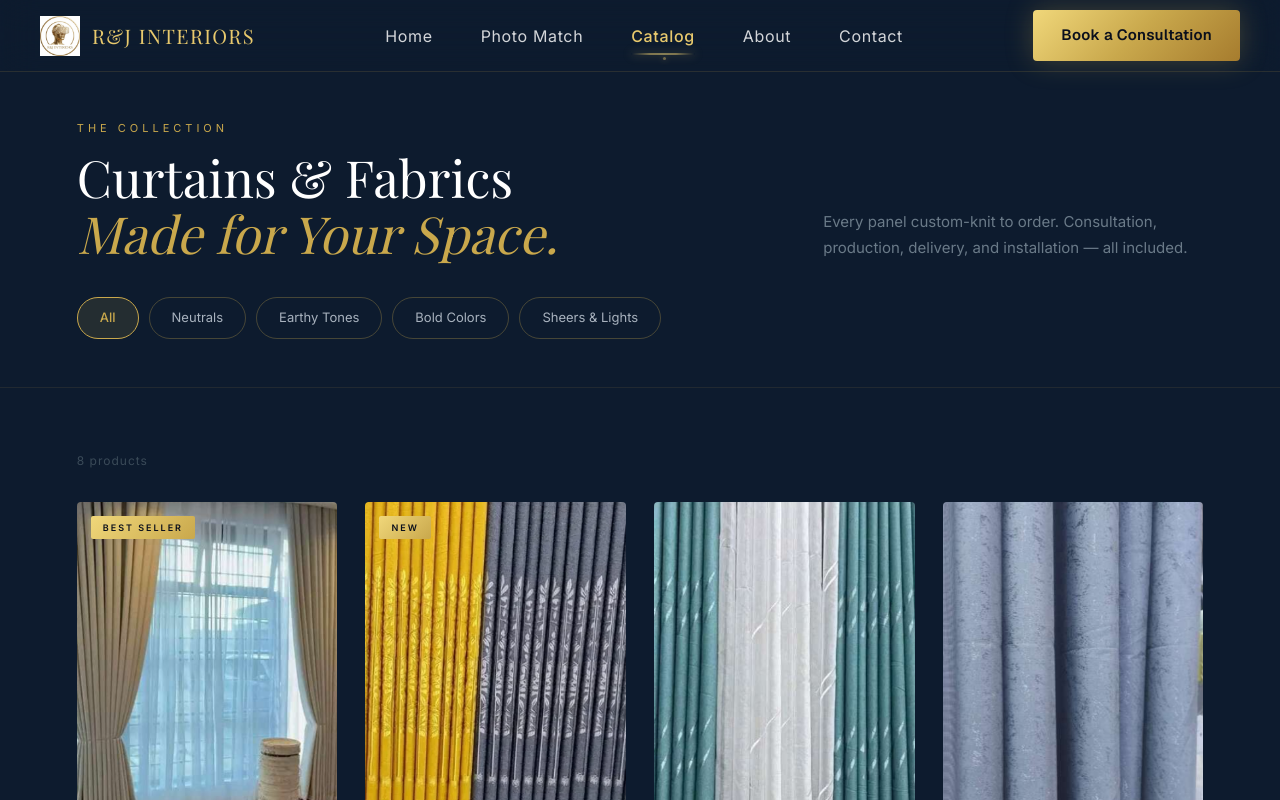
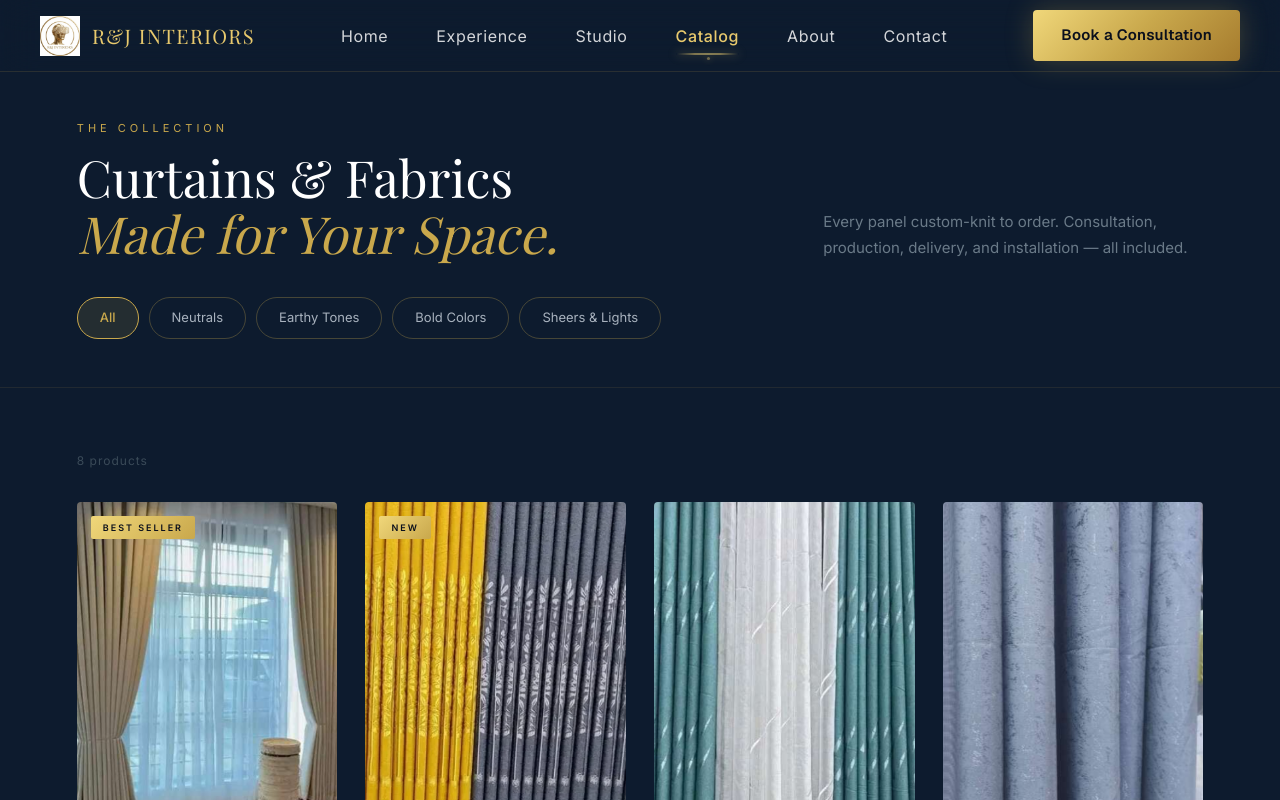
Before and after one commit to ALIBCJH/r-and-j, a Next.js app: page /catalog in a window 1280 px wide. Shown: the top 800 px of the page. Built offline with nearby package versions, Linux system fonts and the light colour scheme.

Commit message:
fix: navbar — add Experience link, rename Photo Match to Studio
- Add /experience to main nav links
- Rename 'Photo Match' → 'Studio' (shorter, cleaner)
- Mobile menu bottom button: 'Photo Match Studio' → 'Fabric Studio'

Co-Authored-By: Claude Sonnet 4.6 <noreply@anthropic.com>

```diff
--- a/app/components/landing/Navbar.tsx
+++ b/app/components/landing/Navbar.tsx
@@ -8,11 +8,12 @@ import { Menu, X } from 'lucide-react'
 import { usePathname } from 'next/navigation'
 
 const LINKS = [
-  { label: 'Home',        href: '/' },
-  { label: 'Photo Match', href: '/studio' },
-  { label: 'Catalog',     href: '/catalog' },
-  { label: 'About',       href: '/about' },
-  { label: 'Contact',     href: '/contact' },
+  { label: 'Home',       href: '/'           },
+  { label: 'Experience', href: '/experience' },
+  { label: 'Studio',     href: '/studio'     },
+  { label: 'Catalog',    href: '/catalog'    },
+  { label: 'About',      href: '/about'      },
+  { label: 'Contact',    href: '/contact'    },
 ]
 
 // Only shown in the mobile overlay menu
@@ -200,7 +201,7 @@ export default function LandingNavbar() {
                   textDecoration:'none',
                 }}
               >
-                Photo Match Studio
+                Fabric Studio
               </Link>
               <Link
                 href="/contact"
```
